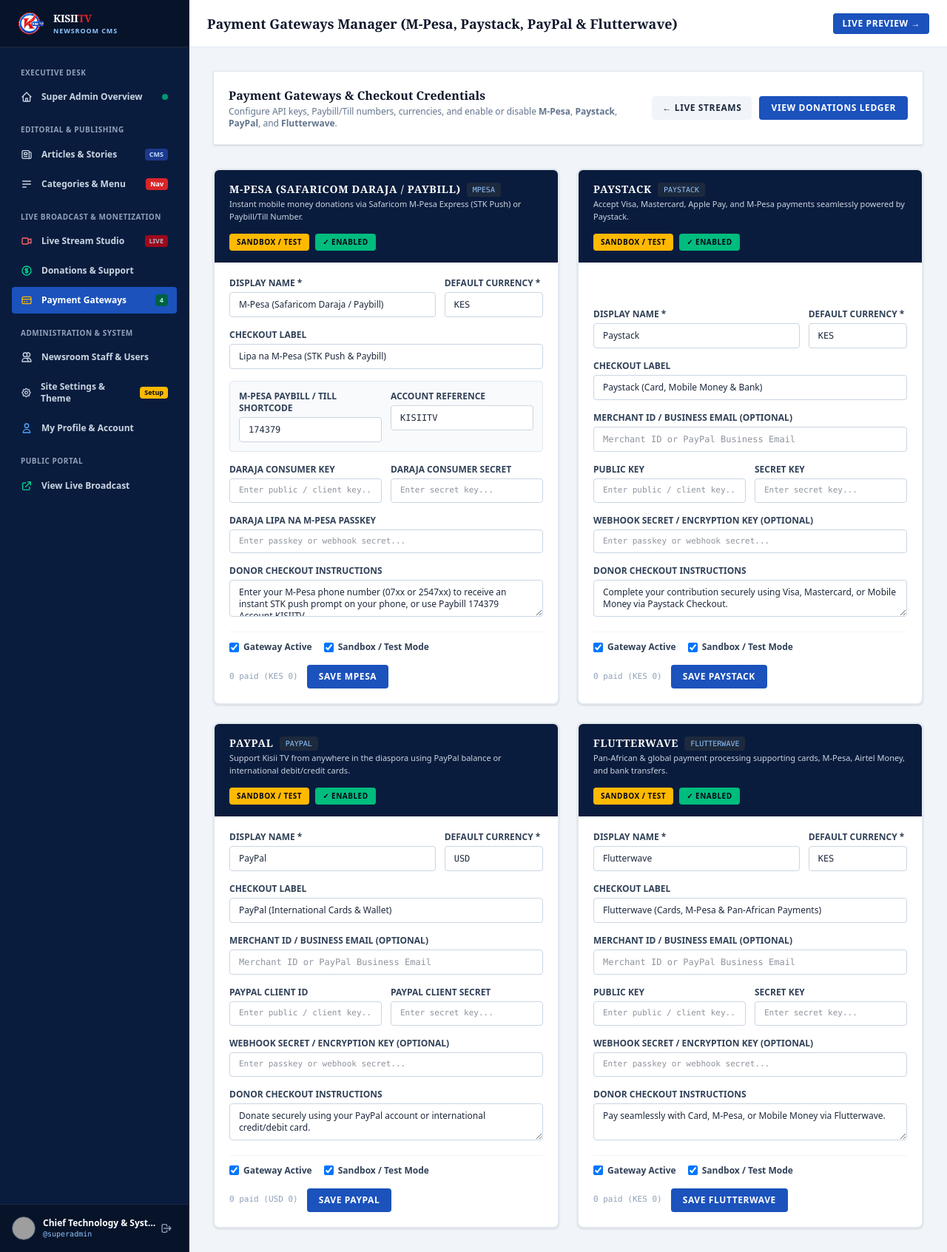
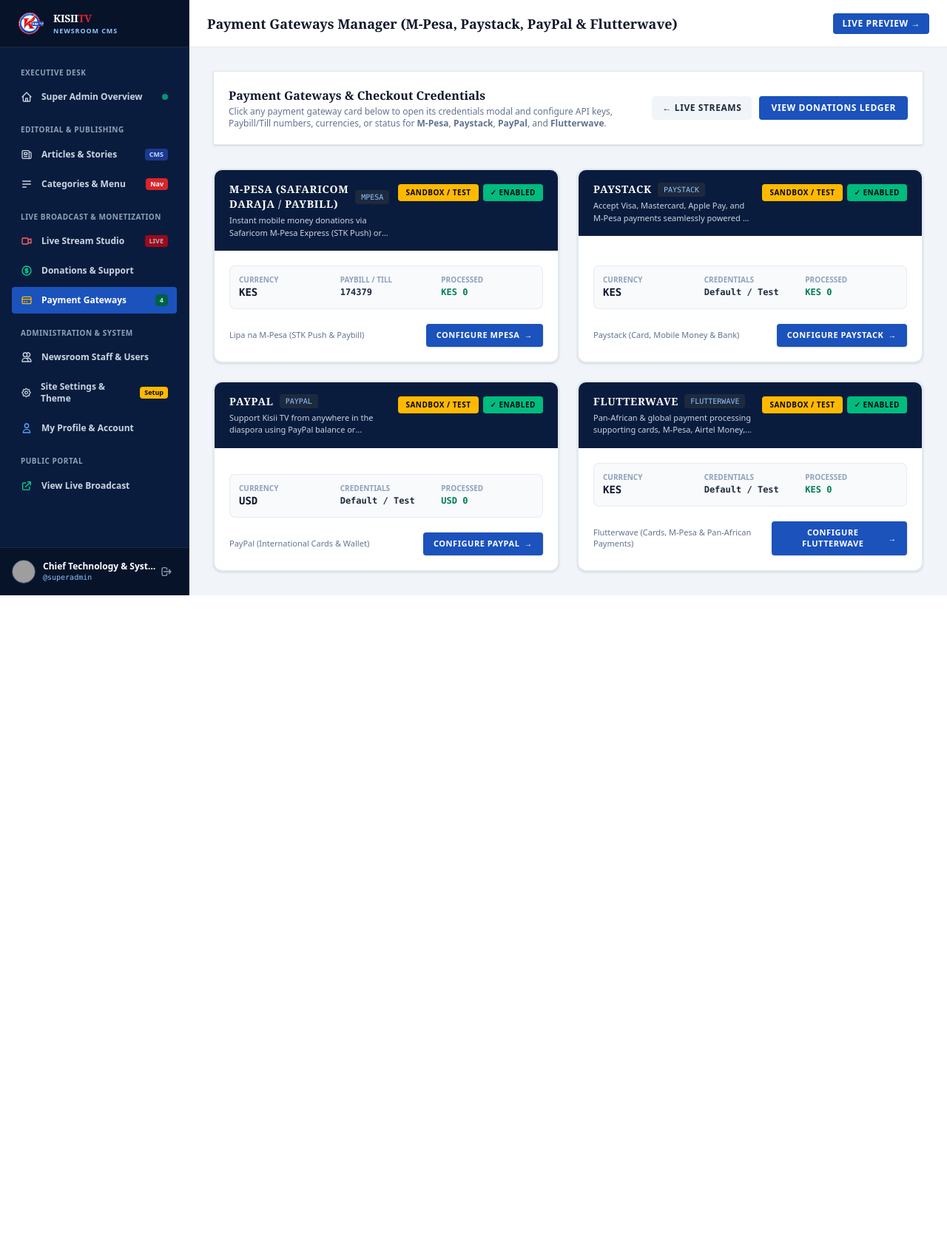
Before and after one commit to motechgroup/kisiitvcms, a Laravel app: page /admin/payment-gateways in a window 1280 px wide. Shown: the whole page at 74% size. After the commit the page ends 805 px from the top, so only its background shows below. Run offline with Laravel 12, Linux system fonts and the light colour scheme; a user stored in the database is signed in; data comes from the database, SQL or seed files in the repository; tables that the repository leaves empty hold one stand-in row (values such as "Sample post"); style sheets or scripts are compiled from the project's sources; some web fonts are replaced; grey boxes are pictures that could not be loaded.

Commit message:
style(payment-gateways): render payment gateways as clickable summary cards opening configuration modals

```diff
--- a/resources/views/admin/payment-gateways/index.blade.php
+++ b/resources/views/admin/payment-gateways/index.blade.php
@@ -4,14 +4,14 @@
 @section('page_title', 'Payment Gateways Manager (M-Pesa, Paystack, PayPal & Flutterwave)')
 
 @section('content')
-<div class="space-y-8">
+<div class="space-y-8" x-data="{ openModal: null }">
 
     <!-- Header Bar -->
     <div class="flex flex-col sm:flex-row sm:items-center justify-between gap-4 bg-white p-5 border border-slate-200 shadow-sm">
         <div>
             <h2 class="text-base font-bold text-slate-900 font-headline">Payment Gateways &amp; Checkout Credentials</h2>
             <p class="text-xs text-slate-500 mt-0.5">
-                Configure API keys, Paybill/Till numbers, currencies, and enable or disable <strong>M-Pesa</strong>, <strong>Paystack</strong>, <strong>PayPal</strong>, and <strong>Flutterwave</strong>.
+                Click any payment gateway card below to open its credentials modal and configure API keys, Paybill/Till numbers, currencies, or status for <strong>M-Pesa</strong>, <strong>Paystack</strong>, <strong>PayPal</strong>, and <strong>Flutterwave</strong>.
             </p>
         </div>
         <div class="flex items-center space-x-2.5 shrink-0">
@@ -24,32 +24,39 @@
         </div>
     </div>
 
-    <!-- Gateways Grid -->
-    <div class="grid grid-cols-1 lg:grid-cols-2 gap-6">
+    <!-- Payment Gateway Summary Cards Grid -->
+    <div class="grid grid-cols-1 md:grid-cols-2 gap-6">
         @foreach($gateways as $gateway)
-            <div class="bg-white border-2 {{ $gateway->is_active ? 'border-slate-200' : 'border-slate-200 opacity-80' }} shadow-sm rounded-lg overflow-hidden flex flex-col justify-between">
-                <!-- Card Header -->
-                <div class="bg-[#0a1c3d] text-white px-5 py-4 flex flex-wrap items-center justify-between gap-3">
+            <div @click="openModal = '{{ $gateway->code }}'"
+                class="group bg-white border-2 {{ $gateway->is_active ? 'border-slate-200 hover:border-[#1b52bc]' : 'border-slate-200 opacity-80 hover:border-slate-400' }} shadow-sm hover:shadow-lg rounded-xl overflow-hidden flex flex-col justify-between transition cursor-pointer">
+
+                <!-- Card Top Banner -->
+                <div class="bg-[#0a1c3d] text-white px-5 py-4 flex items-start justify-between gap-3">
                     <div>
                         <div class="flex items-center space-x-2">
-                            <span class="text-sm font-black uppercase tracking-wider font-headline">{{ $gateway->name }}</span>
-                            <span class="px-2 py-0.5 rounded bg-slate-800 text-blue-300 font-mono text-[10px] uppercase">{{ $gateway->code }}</span>
+                            <span class="text-sm font-black uppercase tracking-wider font-headline group-hover:text-blue-300 transition">
+                                {{ $gateway->name }}
+                            </span>
+                            <span class="px-2 py-0.5 rounded bg-slate-800 text-blue-300 font-mono text-[10px] uppercase">
+                                {{ $gateway->code }}
+                            </span>
                         </div>
-                        <p class="text-[11px] text-slate-300 mt-0.5">{{ $gateway->description }}</p>
+                        <p class="text-[11px] text-slate-300 mt-1 line-clamp-2">
+                            {{ $gateway->description }}
+                        </p>
                     </div>
 
-                    <div class="flex items-center space-x-2">
-                        <!-- Mode Toggle -->
+                    <!-- Quick Status & Mode Badges (Stop click propagation so quick-toggles work directly) -->
+                    <div class="flex items-center space-x-1.5 shrink-0" @click.stop>
                         <form method="POST" action="{{ route('admin.payment-gateways.toggle-mode', $gateway) }}">
                             @csrf
                             @method('PATCH')
                             <button type="submit"
                                 class="px-2.5 py-1 rounded text-[10px] font-black uppercase tracking-wider cursor-pointer transition {{ $gateway->is_test_mode ? 'bg-amber-400 text-slate-950 hover:bg-amber-300' : 'bg-blue-500 text-white hover:bg-blue-400' }}">
-                                {{ $gateway->is_test_mode ? 'Sandbox / Test' : 'Live Production' }}
+                                {{ $gateway->is_test_mode ? 'Sandbox / Test' : 'Live Mode' }}
                             </button>
                         </form>
 
-                        <!-- Active Toggle -->
                         <form method="POST" action="{{ route('admin.payment-gateways.toggle-active', $gateway) }}">
                             @csrf
                             @method('PATCH')
@@ -61,8 +68,79 @@
                     </div>
                 </div>
 
-                <!-- Configuration Form -->
-                <form method="POST" action="{{ route('admin.payment-gateways.update', $gateway) }}" class="p-5 space-y-4 text-xs">
+                <!-- Card Body: Key Telemetry & Summary -->
+                <div class="p-5 space-y-4 text-xs">
+                    <div class="grid grid-cols-3 gap-3 bg-slate-50 border border-slate-200/80 rounded-lg p-3">
+                        <div>
+                            <span class="text-[10px] font-bold uppercase text-slate-400 block">Currency</span>
+                            <span class="font-mono font-black text-slate-900 text-sm">{{ $gateway->currency }}</span>
+                        </div>
+                        <div>
+                            <span class="text-[10px] font-bold uppercase text-slate-400 block">
+                                {{ $gateway->code === 'mpesa' ? 'Paybill / Till' : 'Credentials' }}
+                            </span>
+                            <span class="font-mono font-bold text-slate-800 text-xs truncate block mt-0.5">
+                                @if($gateway->code === 'mpesa')
+                                    {{ $gateway->shortcode_or_merchant_id ?: 'Not Set' }}
+                                @else
+                                    {{ $gateway->public_key ? 'API Keys Saved' : 'Default / Test' }}
+                                @endif
+                            </span>
+                        </div>
+                        <div>
+                            <span class="text-[10px] font-bold uppercase text-slate-400 block">Processed</span>
+                            <span class="font-mono font-bold text-emerald-700 text-xs block mt-0.5">
+                                {{ $gateway->currency }} {{ number_format((float) ($gateway->completed_donations_sum ?? 0), 0) }}
+                            </span>
+                        </div>
+                    </div>
+
+                    <div class="flex items-center justify-between pt-1">
+                        <span class="text-[11px] text-slate-500">
+                            {{ $gateway->provider_label }}
+                        </span>
+                        <button type="button"
+                            @click.stop="openModal = '{{ $gateway->code }}'"
+                            class="px-3.5 py-2 rounded bg-[#1b52bc] group-hover:bg-blue-800 text-white font-bold text-[11px] uppercase tracking-wider transition flex items-center space-x-1.5 cursor-pointer shadow-sm">
+                            <span>Configure {{ ucfirst($gateway->code) }}</span>
+                            <span>&rarr;</span>
+                        </button>
+                    </div>
+                </div>
+            </div>
+
+            <!-- ========================================== -->
+            <!-- CONFIGURATION MODAL FOR THIS GATEWAY       -->
+            <!-- ========================================== -->
+            <div x-show="openModal === '{{ $gateway->code }}'" x-cloak style="display: none;"
+                @keydown.escape.window="openModal = null"
+                class="fixed inset-0 z-50 overflow-y-auto bg-slate-900/60 backdrop-blur-sm flex items-center justify-center p-4"
+                x-transition>
+
+                <div @click.outside="openModal = null"
+                    class="bg-white w-full max-w-xl rounded-xl shadow-2xl border border-slate-200 overflow-hidden">
+
+                    <!-- Modal Header -->
+                    <div class="bg-[#0a1c3d] text-white px-6 py-4 flex items-center justify-between">
+                        <div>
+                            <div class="flex items-center space-x-2">
+                                <h3 class="text-sm font-black uppercase tracking-wider font-headline">
+                                    Configure {{ $gateway->name }}
+                                </h3>
+                                <span class="px-2 py-0.5 rounded bg-slate-800 text-blue-300 font-mono text-[10px] uppercase">
+                                    {{ $gateway->code }}
+                                </span>
+                            </div>
+                            <p class="text-[11px] text-slate-300 mt-0.5">{{ $gateway->description }}</p>
+                        </div>
+                        <button type="button" @click="openModal = null"
+                            class="text-slate-400 hover:text-white text-xl font-bold leading-none p-1 cursor-pointer">
+                            &times;
+                        </button>
+                    </div>
+
+                    <!-- Modal Form -->
+                    <form method="POST" action="{{ route('admin.payment-gateways.update', $gateway) }}" class="p-6 space-y-4 text-xs">
                         @csrf
                         @method('PUT')
 
@@ -143,7 +221,7 @@
                                 class="w-full border border-slate-300 rounded px-3 py-2 focus:outline-none focus:border-[#1b52bc]">{{ $gateway->instructions }}</textarea>
                         </div>
 
-                    <div class="flex flex-wrap items-center justify-between gap-4 pt-3 border-t border-slate-100">
+                        <div class="flex flex-wrap items-center justify-between gap-4 pt-3 border-t border-slate-200">
                             <div class="flex items-center space-x-4">
                                 <label class="flex items-center space-x-1.5 cursor-pointer">
                                     <input type="checkbox" name="is_active" value="1" {{ $gateway->is_active ? 'checked' : '' }} class="rounded text-emerald-600">
@@ -155,17 +233,20 @@
                                 </label>
                             </div>
 
-                        <div class="flex items-center space-x-3">
-                            <span class="text-[11px] text-slate-400 font-mono">
-                                {{ $gateway->completed_donations_count ?? 0 }} paid ({{ $gateway->currency }} {{ number_format((float) ($gateway->completed_donations_sum ?? 0), 0) }})
-                            </span>
-                            <button type="submit" class="px-4 py-2 bg-[#1b52bc] hover:bg-blue-800 text-white font-bold uppercase tracking-wider rounded transition cursor-pointer">
+                            <div class="flex items-center space-x-2">
+                                <button type="button" @click="openModal = null"
+                                    class="px-4 py-2 rounded bg-slate-100 hover:bg-slate-200 text-slate-700 font-bold cursor-pointer">
+                                    Cancel
+                                </button>
+                                <button type="submit"
+                                    class="px-5 py-2 bg-[#1b52bc] hover:bg-blue-800 text-white font-bold uppercase tracking-wider rounded transition cursor-pointer">
                                     Save {{ ucfirst($gateway->code) }}
                                 </button>
                             </div>
                         </div>
                     </form>
                 </div>
+            </div>
         @endforeach
     </div>
 
```
Lines whose indentation alone changed are shown as unchanged.
